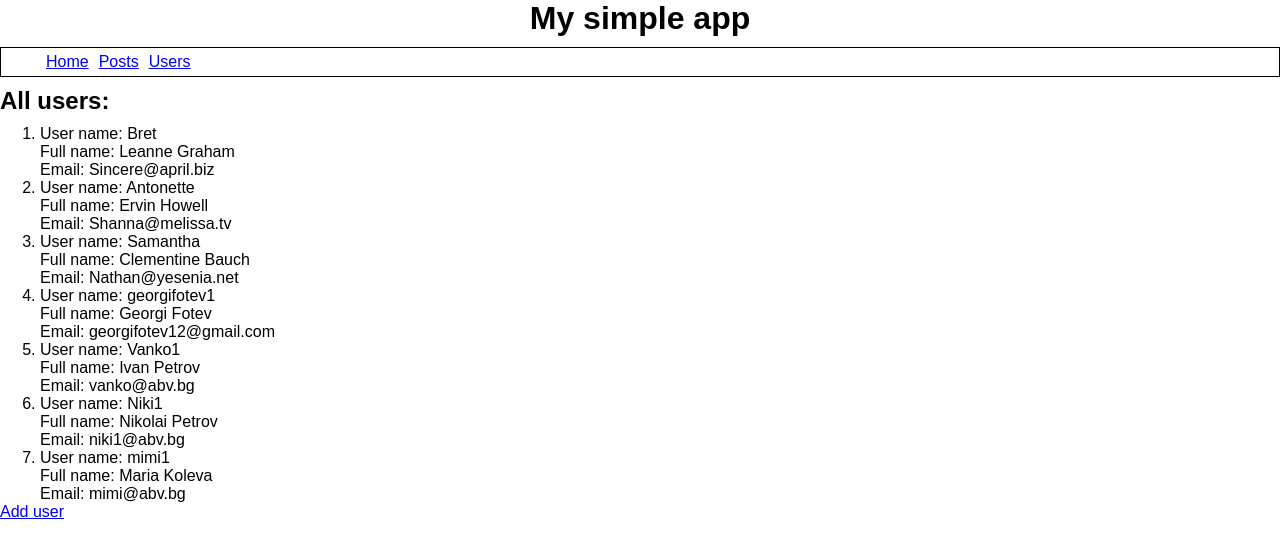
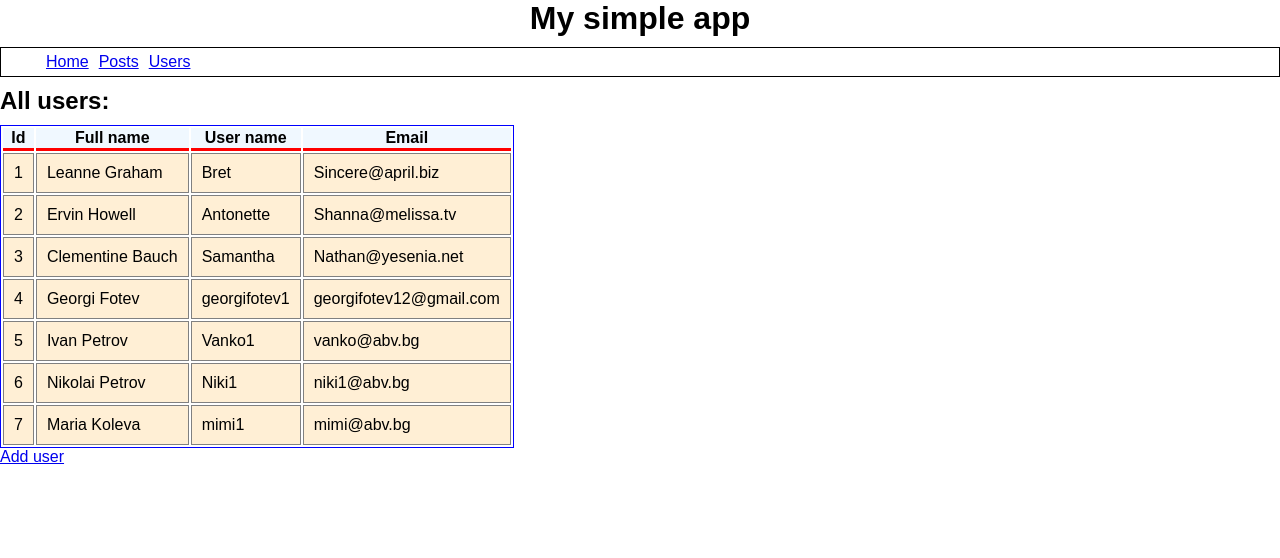
Before and after one commit to georgifotev1/fe-tech-challenge, a React (Create React App) app: page /users in a window 1280 px wide. Shown: the top 558 px of the page. Built offline with nearby package versions, Linux system fonts and the light colour scheme; data requests are answered from the project's data file.

Commit message:
updating app

```diff
--- /dev/null
+++ b/src/columns.jsx
@@ -0,0 +1,33 @@
+export const userColumns = [
+  {
+    Header: "Id",
+    accessor: "id",
+  },
+  {
+    Header: "Full name",
+    accessor: "fullname",
+  },
+  {
+    Header: "User name",
+    accessor: "username",
+  },
+  {
+    Header: "Email",
+    accessor: "email",
+  },
+];
+
+export const postColumns = [
+    {
+      Header: "Id",
+      accessor: "id",
+    },
+    {
+      Header: "Title",
+      accessor: "title",
+    },
+    {
+      Header: "Content",
+      accessor: "body",
+    },
+];
--- a/src/views/HomeView.jsx
+++ b/src/views/HomeView.jsx
@@ -42,11 +42,11 @@ function HomeView() {
         </select>
         <button type='submit'>Search</button>
         <div className='searchContent'>
-          <ol>
+          <ul>
             {data.length
               ? data.map((input) => <li key={input}>{input}</li>)
               : null}
-          </ol>
+          </ul>
         </div>
       </div>
     </form>
--- a/src/views/PostsView.jsx
+++ b/src/views/PostsView.jsx
@@ -1,6 +1,8 @@
-import React, { useEffect, useState } from "react";
+import React, { useEffect, useState , useMemo} from "react";
+import {useTable} from "react-table"
 import { Link } from "react-router-dom";
 import {getData} from "../restService.jsx"
+import {postColumns} from '../columns.jsx'
 
 function PostsView() {
   const [posts, setPosts] = useState([]);
@@ -9,10 +11,21 @@ function PostsView() {
    getData('/posts' , setPosts)
   }, []);
 
+  const columns = useMemo(() => postColumns,[])
+  const data = posts
+
+  const {
+    getTableProps,
+    getTableBodyProps,
+    headerGroups,
+    rows,
+    prepareRow,
+  } = useTable({ columns, data });
+
   return (
     <div>
       <h2>List of posts:</h2>
-      <ul>
+      {/* <ul>
         {posts.length
           ? posts.map((post) => (
               <li key={post.id}>
@@ -21,7 +34,51 @@ function PostsView() {
               </li>
             ))
           : null}
-      </ul>
+      </ul> */}
+      <table {...getTableProps()} style={{ border: 'solid 1px blue' }}>
+       <thead>
+         {headerGroups.map(headerGroup => (
+           <tr {...headerGroup.getHeaderGroupProps()}>
+             {headerGroup.headers.map(column => (
+               <th
+                 {...column.getHeaderProps()}
+                 style={{
+                   borderBottom: 'solid 3px red',
+                   background: 'aliceblue',
+                   color: 'black',
+                   fontWeight: 'bold',
+                 }}
+               >
+                 {column.render('Header')}
+               </th>
+             ))}
+           </tr>
+         ))}
+       </thead>
+       <tbody {...getTableBodyProps()}>
+         {rows.map(row => {
+           prepareRow(row)
+           return (
+             <tr {...row.getRowProps()}>
+               {row.cells.map(cell => {
+                 return (
+                   <td
+                     {...cell.getCellProps()}
+                     style={{
+                       padding: '10px',
+                       border: 'solid 1px gray',
+                       background: 'papayawhip',
+                     }}
+                   >
+                     {cell.render('Cell')}
+                   </td>
+                 )
+               })}
+             </tr>
+           )
+         })}
+       </tbody>
+     </table>
       <Link to='/addpost'>Add post</Link>
     </div>
   );
--- a/src/views/UsersView.jsx
+++ b/src/views/UsersView.jsx
@@ -1,6 +1,8 @@
-import React, { useEffect, useState } from "react";
+import React, { useEffect, useState, useMemo } from "react";
+import {useTable} from "react-table"
 import { Link } from "react-router-dom";
 import {getData} from "../restService.jsx"
+import {userColumns} from '../columns.jsx'
 
 function UsersView() {
   const [users, setUsers] = useState([]);
@@ -9,20 +11,64 @@ function UsersView() {
     getData("/users", setUsers)
   }, []);
 
+  const columns = useMemo(() => userColumns,[])
+  const data = users
+
+  const {
+    getTableProps,
+    getTableBodyProps,
+    headerGroups,
+    rows,
+    prepareRow,
+  } = useTable({ columns, data });
+
   return (
     <div>
       <h2>All users:</h2>
-      <ol>
-        {users.length
-          ? users.map((user) => (
-              <li key={user.id}>
-                <div>User name: {user.username}</div>
-                <div>Full name: {user.fullname}</div>
-                <div>Email: {user.email}</div>
-              </li>
-            ))
-          : null}
-      </ol>
+      <table {...getTableProps()} style={{ border: 'solid 1px blue' }}>
+       <thead>
+         {headerGroups.map(headerGroup => (
+           <tr {...headerGroup.getHeaderGroupProps()}>
+             {headerGroup.headers.map(column => (
+               <th
+                 {...column.getHeaderProps()}
+                 style={{
+                   borderBottom: 'solid 3px red',
+                   background: 'aliceblue',
+                   color: 'black',
+                   fontWeight: 'bold',
+                 }}
+               >
+                 {column.render('Header')}
+               </th>
+             ))}
+           </tr>
+         ))}
+       </thead>
+       <tbody {...getTableBodyProps()}>
+         {rows.map(row => {
+           prepareRow(row)
+           return (
+             <tr {...row.getRowProps()}>
+               {row.cells.map(cell => {
+                 return (
+                   <td
+                     {...cell.getCellProps()}
+                     style={{
+                       padding: '10px',
+                       border: 'solid 1px gray',
+                       background: 'papayawhip',
+                     }}
+                   >
+                     {cell.render('Cell')}
+                   </td>
+                 )
+               })}
+             </tr>
+           )
+         })}
+       </tbody>
+     </table>
       <Link to='/adduser'>Add user</Link>
     </div>
   );
```
Also changed, not shown: src/restService.jsx (line endings or trailing spaces).
